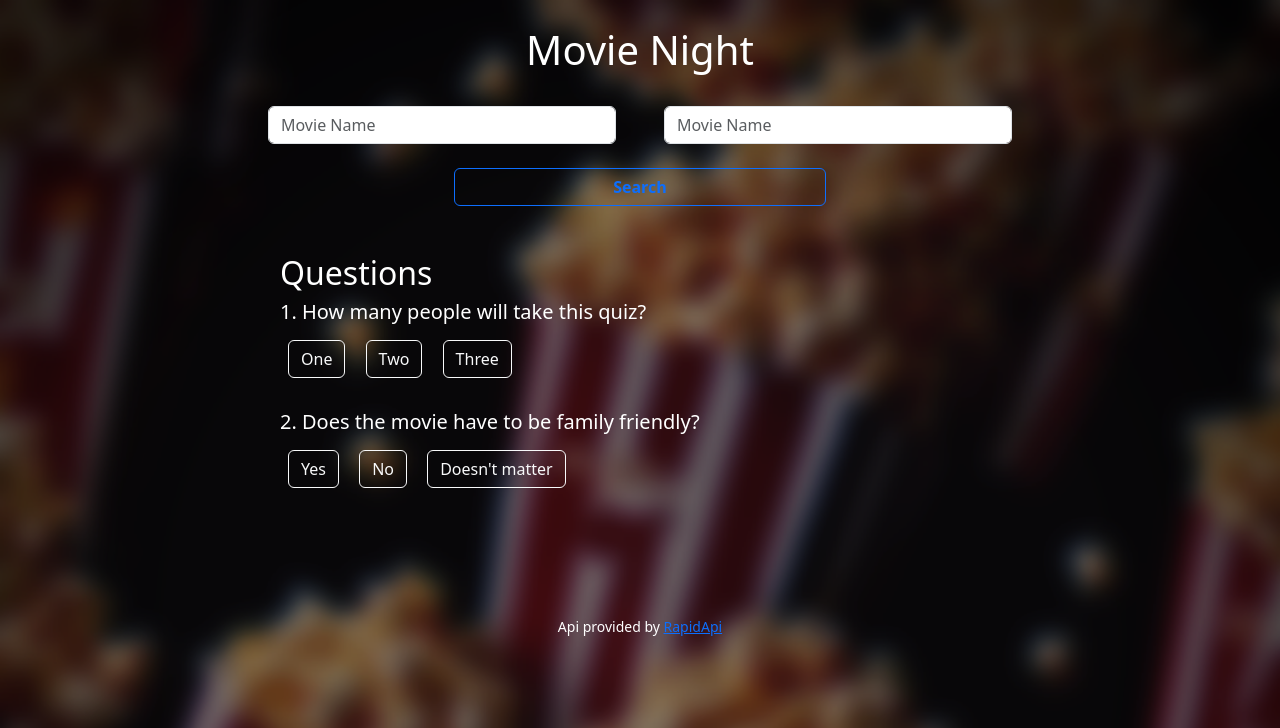
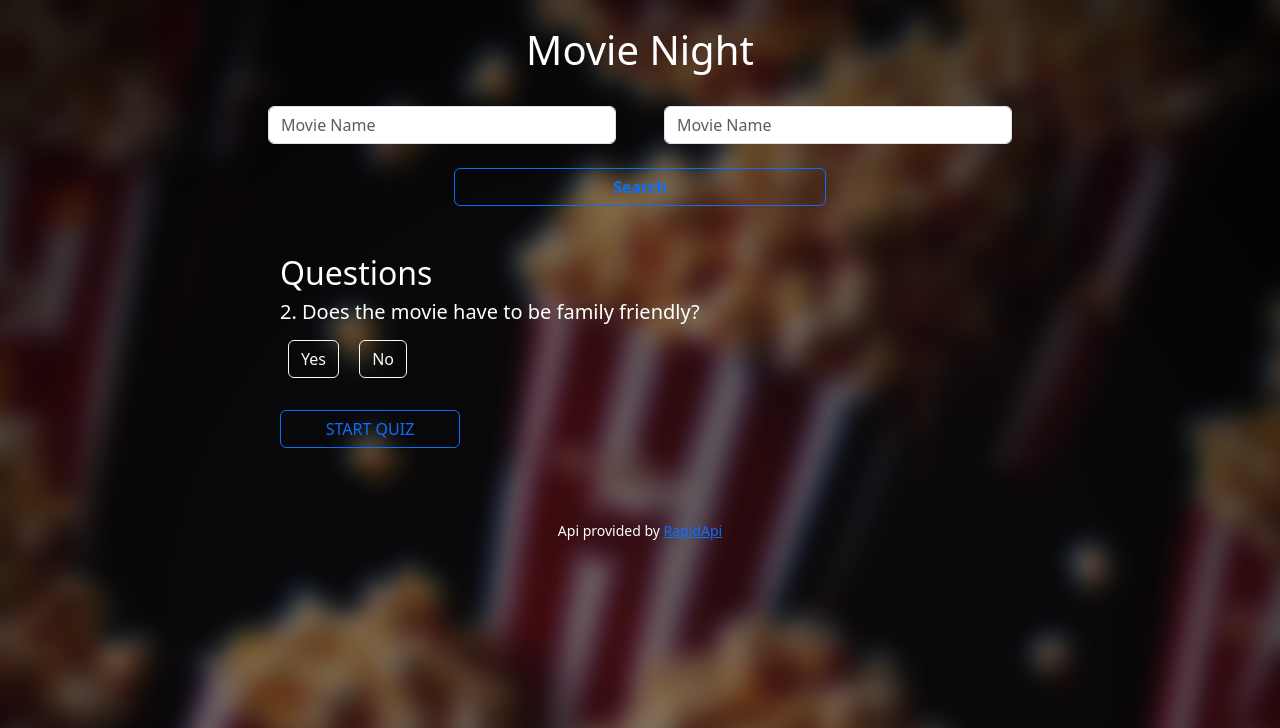
Before and after one commit to kareem-xyz/movienight, a Flask app: page /test in a window 1280 px wide. Shown: the top 728 px of the page. Run offline with Flask 3, Linux system fonts and the light colour scheme.

Commit message:
Will delay the mutliple people for now. To simplify and ship base build. Will do later on.

```diff
--- a/static/helpers.js
+++ b/static/helpers.js
@@ -8,6 +8,17 @@ for (let i = 0; i < 2; i++)
 {
     highlighted[i] = ""
 }
+
+
+function showInputField(label)
+{
+   // Show child element
+   child_id = label.id + '-input';
+   document.getElementById(child_id).classList.add('display-show');
+}
+// Array to hold points for each question.
+let points_per_q = [];
+let points_total = 0;
 
 // Run whenever a choose movie button is pressed to note the movie and makes sure to not conflict lists.
 function choose(button)
--- a/templates/test.html
+++ b/templates/test.html
@@ -2,8 +2,8 @@
 {% block body %}
 <div class="container text-start" id="questions">
     <h2>Questions</h2>
-    <div class='mb-4 q' id="q0">
-      <h5>1. How many people will take this quiz?</h5>
+    <!-- <div class='mb-4 q' id="q0"> For later on
+      <h5>1. How many people will be watching?</h5>
       <input type="radio" class="btn-check" name="options-base" id="q0-option0" value="1">
       <label class="m-2 btn btn-outline-light" for="q0-option0">One</label>
 
@@ -11,8 +11,12 @@
       <label class="m-2 btn btn-outline-light" for="q0-option1">Two</label>
 
       <input type="radio" class="btn-check" name="options-base" id="q0-option2" value="3">
-      <label class="m-2 btn btn-outline-light" for="q0-option2">Three</label>
-    </div>
+      <label class="m-2 btn btn-outline-light" for="q0-option2">Three</label> -->
+
+      <!-- <input type="radio" class="btn-check" name="options-base" id="q0-option3" onclick="showInputField(this);" value="none">
+      <label class="m-2 btn btn-outline-light" for="q0-option3">More?</label>
+      <input type="number" class="btn btn-outline-light display-hide" min="1" id="q0-option3-input" onchange="">
+    </div> -->
     <!-- Number of people should allow us to determine how many times we will give the quiz -->
 
     <div class='mb-4 q' id="q1">
@@ -22,10 +26,9 @@
 
       <input type="radio" class="btn-check" name="options-base1" id="q1-option1" value="false">
       <label class="m-2 btn btn-outline-light" for="q1-option1">No</label>
+    </div>
 
-      <input type="radio" class="btn-check" name="options-base1" id="q1-option2" value="None">
-      <label class="m-2 btn btn-outline-light" for="q1-option2">Doesn't matter</label>
-    </div>
+    <button class="btn btn-outline-primary w-25">START QUIZ</button>
 
 <!-- --------------------------------------------------------------- --><br><br>
 <!-- For Vertical Radios -->
@@ -46,9 +49,5 @@
 </div>
 {% endblock %}
 {% block scripts_body %}
-<script>
-// Array to hold points for each question.
-let points_per_q = [];
-let points_total = 0;
-</script>
+<script src="static/helpers.js"></script>
 {% endblock %}
```
